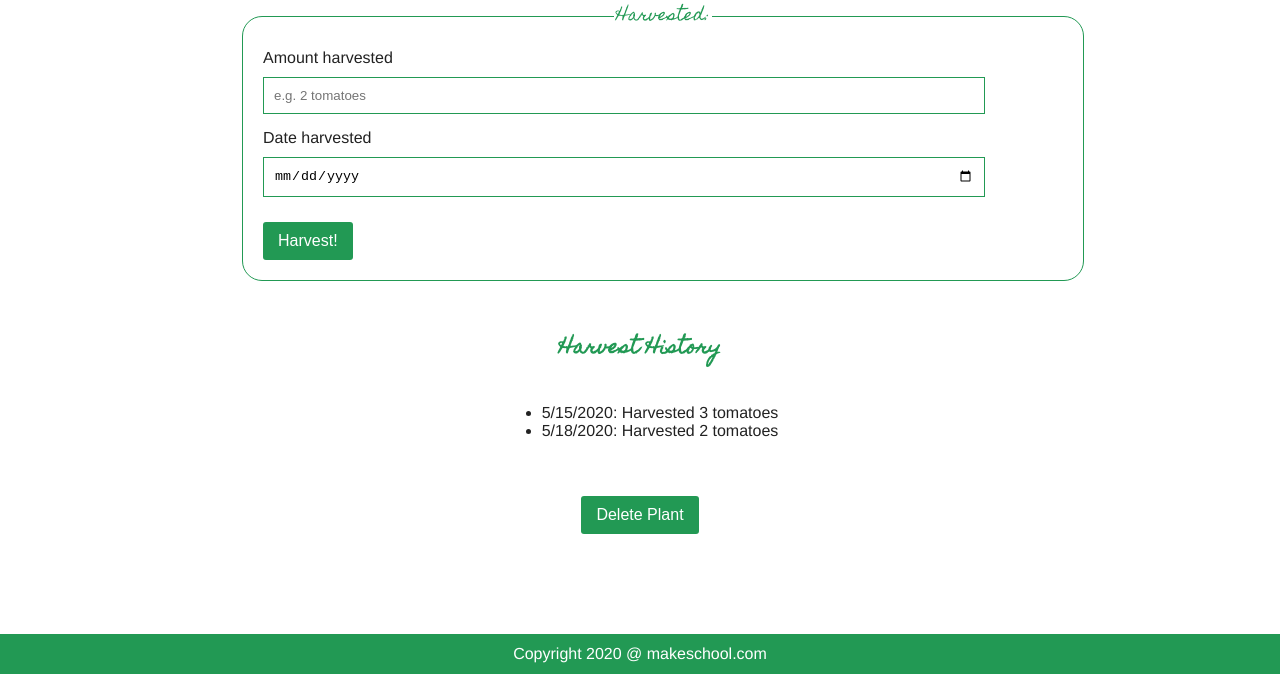
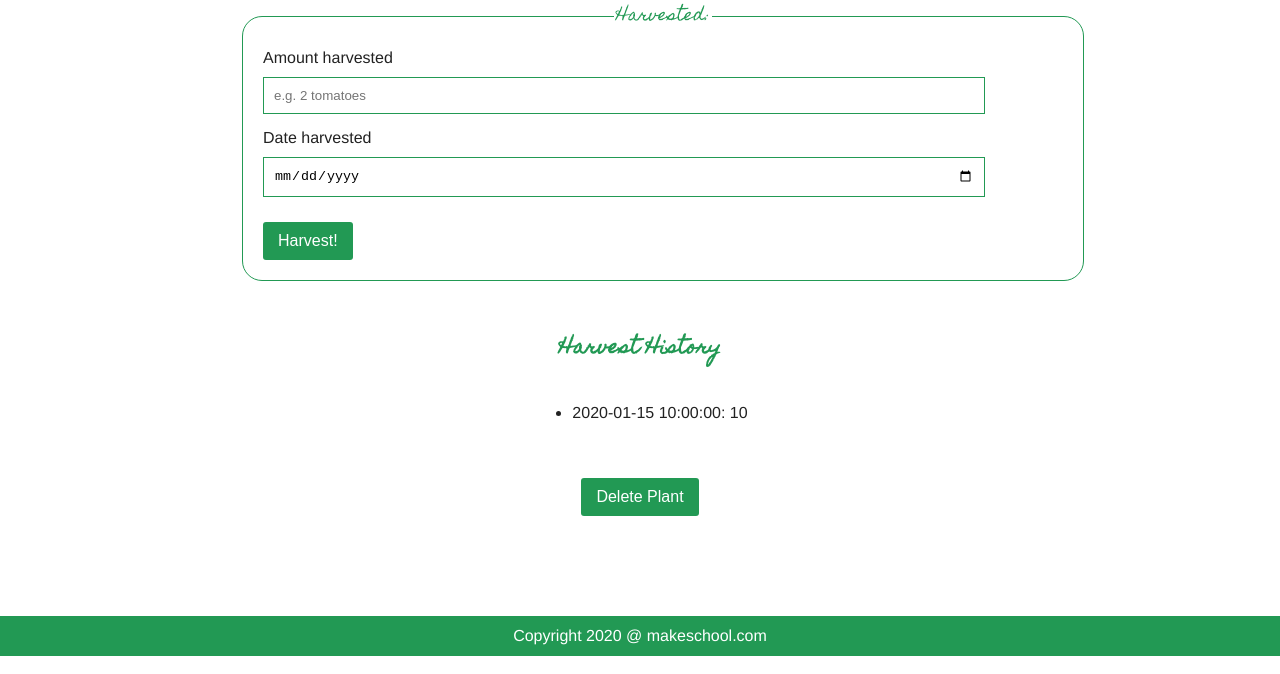
Before and after one commit to mxrtydluffy/Databases, a Flask app: template templates/detail.html in a window 1280 px wide. Shown: the part 762-1436 px from the top of the page. Run offline with Flask 2, Linux system fonts and the light colour scheme; the template is opened without the code that fills it: most values are stand-ins (such as "Sample title", 1, 10 or a date in 2020); some libraries are stand-ins or nearby versions.

Commit message:
almost done

```diff
--- a/app.py
+++ b/app.py
@@ -47,7 +47,7 @@ def create():
         new_plant = {
             'name': request.form.get('plant_name'),
             'variety': request.form.get('variety'),
-            'photo_url': request.form.get('photo'),
+            'photo': request.form.get('photo'),
             'date_planted': request.form.get('date_planted')
         }
 
@@ -67,7 +67,7 @@ def detail(plant_id):
 
     # TODO: Replace the following line with a database call to retrieve *one*
     # plant from the database, whose id matches the id passed in via the URL.
-    plant_to_show = mongo.db.plants.find_one({"_id:" (plant_id)})
+    plant_to_show = mongo.db.plants.find_one({"_id": ObjectId(plant_id)})
 
     # TODO: Use the `find` database operation to find all harvests for the
     # plant's id.
@@ -92,51 +92,44 @@ def harvest(plant_id):
     Accepts a POST request with data for 1 harvest and inserts into database.
     """
 
-    quantity = request.form.get("harvested_amount")
-    date = request.form.get("date_planted")
-
     # TODO: Create a new harvest object by passing in the form data from the
     # detail page form.
+
     new_harvest = {
-        'quantity': quantity, # e.g. '3 tomatoes'
-        'date': date,
+        'quantity': request.form.get('harvested_amount'), # e.g. '3 tomatoes'
+        'date': request.form.get('date_harvested'),
         'plant_id': plant_id
     }
 
     # TODO: Make an `insert_one` database call to insert the object into the
     # `harvests` collection of the database.
-    harvested_plants = harvests.insert_one(new_harvest)
 
-    return redirect(url_for('detail', plant_id=harvested_plants))
+    mongo.db.harvests.insert_one(new_harvest)
+
+    return redirect(url_for('detail', plant_id = plant_id))
 
 @app.route('/edit/<plant_id>', methods=['GET', 'POST'])
 def edit(plant_id):
     """Shows the edit page and accepts a POST request with edited data."""
 
-    name = request.form.get("plant_name")
-    variety = request.form.get("variety")
-    photo_url = request.form.get("photo")
-    date_planted = request.form.get("date_planted")
-
     if request.method == 'POST':
         # TODO: Make an `update_one` database call to update the plant with the
         # given id. Make sure to put the updated fields in the `$set` object.
 
-        edit_plant = {
-            "name": name,
-            "variety": variety,
-            "photo_url": photo_url,
-            "date_planted": date_planted
-        }
+        name = request.form.get("plant_name")
+        variety = request.form.get("variety")
+        photo = request.form.get("photo")
+        date_planted = request.form.get("date_planted")
 
-        new_edit = {"$set": edit_plant}
-        edited_plant = plants.update_one({"_id": ObjectId(plant_id)}, new_edit)
+        search = {'_id': ObjectId(plant_id)}
+        changed = {'$set': {'name': name, 'variety': variety, 'photo': photo, 'date_planted': date_planted } }
+        mongo.db.plants.update_one(search, changed)
 
-        return redirect(url_for('detail', plant_id=edited_plant))
+        return redirect(url_for('detail', plant_id=plant_id))
     else:
         # TODO: Make a `find_one` database call to get the plant object with the
         # passed-in _id.
-        plant_to_show = plants.find_one({"_id": ObjectId(plant_id)})
+        plant_to_show = mongo.db.plants.find_one({"_id": ObjectId(plant_id)})
 
         context = {
             'plant': plant_to_show
--- a/templates/detail.html
+++ b/templates/detail.html
@@ -12,9 +12,9 @@
 #}
 
 <main>
-        <h1>Tomato</h1>
+        <h1>{{plant.plant_name}}</h1>
 
-        <img src="https://www.almanac.com/sites/default/files/styles/primary_image_in_article/public/image_nodes/tomatoes_helios4eos_gettyimages-edit.jpeg?itok=4KrW14a4">
+        <img src={{plant.photo}} alt="plant">
 
 
 
@@ -58,12 +58,13 @@
             <h3>Harvest History</h3>
 
             <ul>
-                <li>5/15/2020: Harvested 3 tomatoes</li>
-                <li>5/18/2020: Harvested 2 tomatoes</li>
+                {% for harvest in harvests %}
+                <li>{{harvest['date']}}: {{harvest['quantity']}}</li>
+                {% endfor %}
             </ul>
         </section>
 
-        <form action="/delete/123456" method='POST' id="delete-form" onsubmit="return confirm_delete()">
+        <form action="/delete/{{plant._id}}" method='POST' id="delete-form" onsubmit="return confirm_delete()">
             <input type="submit" class="nav" onclick="delete_modal()" value="Delete Plant">
         </form>
 </main>
--- a/templates/edit.html
+++ b/templates/edit.html
@@ -15,7 +15,7 @@
 
             <label>
                 Plant's name:
-                <input type="text" name="plant_name" value="{{plant.name}}">
+                <input type="text" name="plant_name" value="{{plant.plant.name}}">
             </label>
 
             <label>
@@ -25,7 +25,7 @@
 
             <label>
                 Plant's photo URL:
-                <input type="url" name="photo" value="{{plant.photo_url}}">
+                <input type="url" name="photo" value="{{plant.photo}}">
             </label>
 
             <label>
```
Also changed, not shown: other parts of templates/detail.html (+1 -1 lines), templates/plants_list.html (+2 -24 lines).
